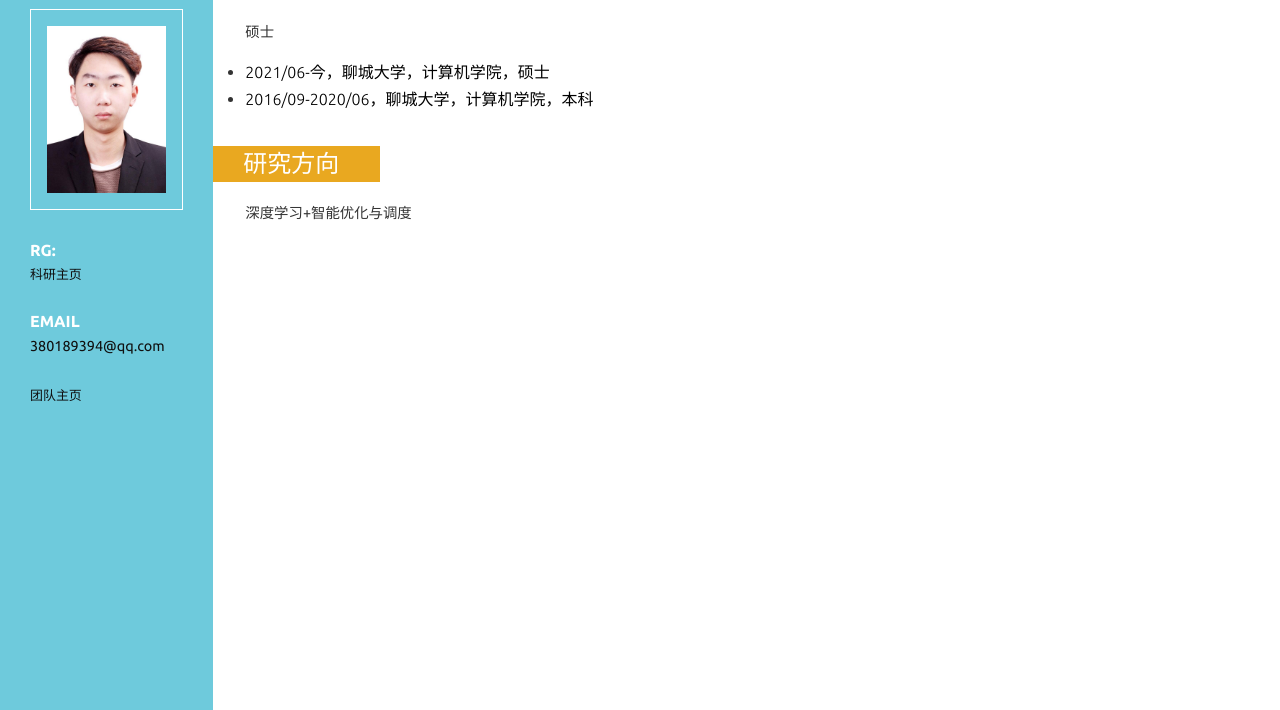
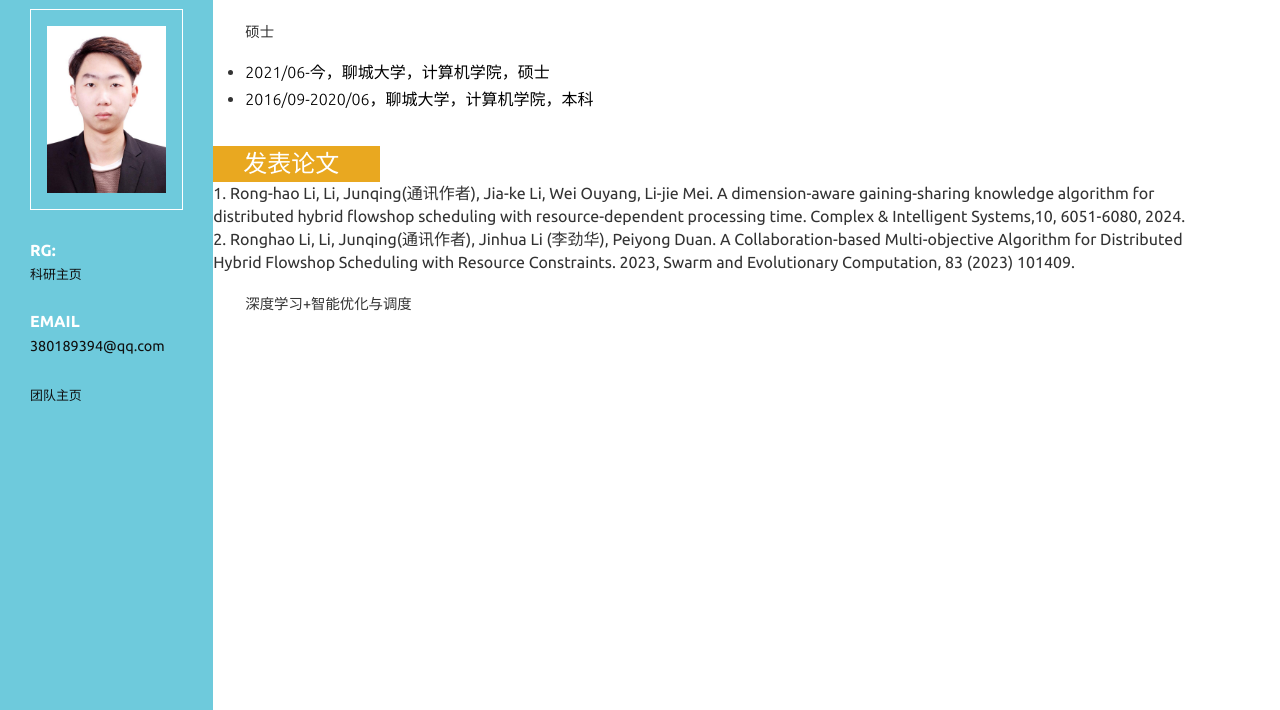
Before and after one commit to DATAdriving/DATAdriving.github.io, a plain HTML site: page team/2021lironghao.html in a window 1280 px wide. Shown: the part 90-800 px from the top of the page. Drawn offline with Linux system fonts and the light colour scheme.

Commit message:
2021lironghao.html

```diff
--- a/team/2021lironghao.html
+++ b/team/2021lironghao.html
@@ -41,7 +41,12 @@
             </div>
         </div>
         <div class="company">
-            <h3 class="clr2">研究方向</h3>
+            <h3 class="clr2">发表论文</h3>
+			<p>
+				1. Rong-hao Li, Li, Junqing(通讯作者), Jia-ke Li, Wei Ouyang, Li-jie Mei. A dimension-aware gaining-sharing knowledge algorithm for distributed hybrid flowshop scheduling with resource-dependent processing time. Complex & Intelligent Systems,10, 6051-6080, 2024.
+			</p>
+			<p>
+				2. Ronghao Li, Li, Junqing(通讯作者), Jinhua Li (李劲华), Peiyong Duan. A Collaboration-based Multi-objective Algorithm for Distributed Hybrid Flowshop Scheduling with Resource Constraints. 2023, Swarm and Evolutionary Computation, 83 (2023) 101409. 			</p>
             <div class="company_details">
                 <h6>深度学习+智能优化与调度</h6>
             </div>
@@ -76,4 +81,5 @@
     </div>
 </div>
 </body>
+
 </html>
```
